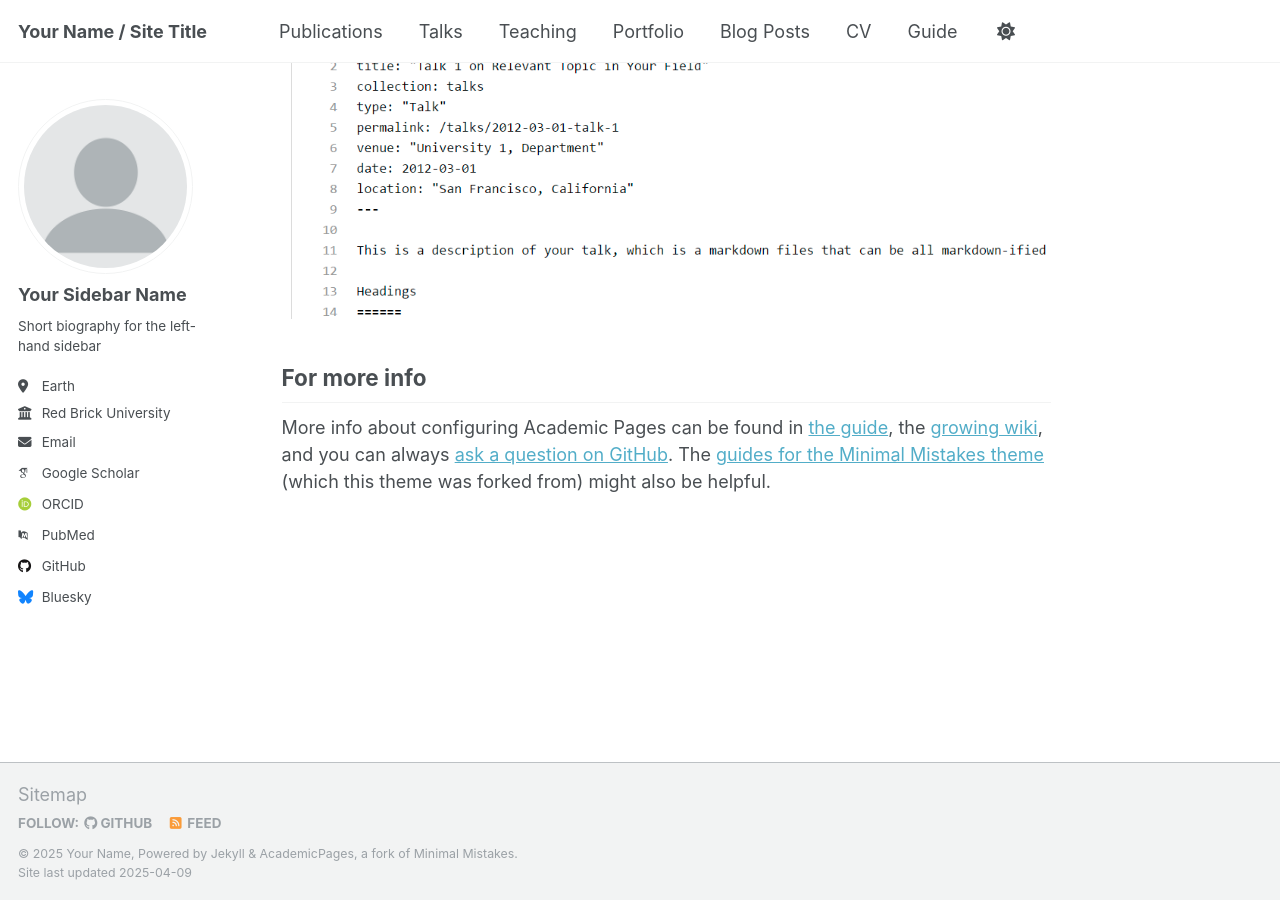
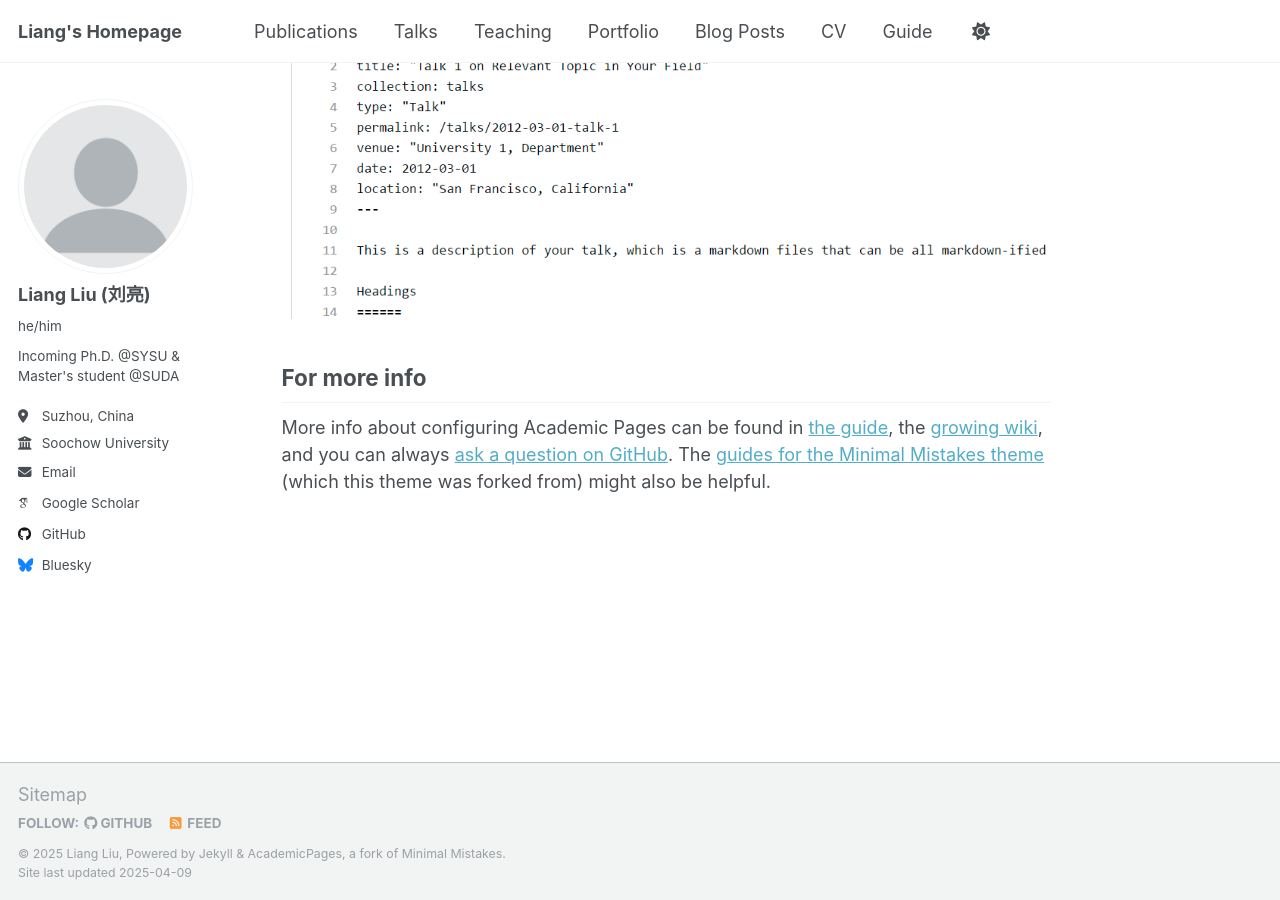
Before and after one commit to trueBatty/trueBatty.github.io, a Jekyll site: the page built from _pages/about.md, in a window 1280 px wide and 900 px high, scrolled down 2636 px. Built offline with Jekyll 4.4.1, drawn with Linux system fonts in a browser that asks for light colours; some web fonts are replaced.

Commit message:
Update _config.yml

```diff
--- a/_config.yml
+++ b/_config.yml
@@ -9,13 +9,13 @@
 # Basic Site Settings
 locale                   : "en-US"
 site_theme               : "default"
-title                    : "Your Name / Site Title"
+title                    : "Liang's Homepage"
 title_separator          : "-"
-name                     : &name "Your Name"
+name                     : &name "Liang Liu"
 description              : &description "personal description"
-url                      : https://academicpages.github.io # the base hostname & protocol for your site e.g. "https://[your GitHub username].github.io"
+url                      : https://trueBatty.github.io # the base hostname & protocol for your site e.g. "https://[your GitHub username].github.io"
 baseurl                  : "" # the subpath of your site, e.g. "/blog"
-repository               : "academicpages/academicpages.github.io"
+repository               : "trueBatty/trueBatty.github.io"
 
 # Site Author - The following control what appear as part of the author content on the side bar.
 #               If a field is blank the icon and link will not appear, otherwise it will be shown.
@@ -23,21 +23,21 @@ repository               : "academicpages/academicpages.github.io"
 author:
   # Biographic information
   avatar           : "profile.png"
-  name             : "Your Sidebar Name"
-  pronouns         : # example: "she/her"
-  bio              : "Short biography for the left-hand sidebar"
-  location         : "Earth"
-  employer         : "Red Brick University"
+  name             : "Liang Liu (刘亮)"
+  pronouns         : "he/him"
+  bio              : "Incoming Ph.D. @SYSU & Master's student @SUDA"
+  location         : "Suzhou, China"
+  employer         : "Soochow University"
   uri              : # URL
-  email            : "none@example.org"
+  email            : "trueliuliang@gmail.com"
 
   # Academic websites
   arxiv            : # URL - Update with the correct link to your profile
-  googlescholar    : "https://scholar.google.com/citations?user=PS_CX0AAAAAJ"
+  googlescholar    : "https://scholar.google.com/citations?user=9mN2yZoAAAAJ"
   impactstory      : # URL
-  orcid            : "http://orcid.org/yourorcidurl"
+  orcid            : # URL
   semantic         : # URL
-  pubmed           : "https://www.ncbi.nlm.nih.gov/pubmed/?term=john+snow"
+  pubmed           : #URL
   researchgate     : # URL
   scopus           : # URL
 
@@ -45,7 +45,7 @@ author:
   bitbucket        : # Username - Update with your username on the site
   codepen          : # Username
   dribbble         : # Username
-  github           : "academicpages"
+  github           : "trueBatty"
   kaggle           : # Username
   stackoverflow    : # User number or user number and name (i.e., use "1" or "1/jeff-atwood")
 
```
